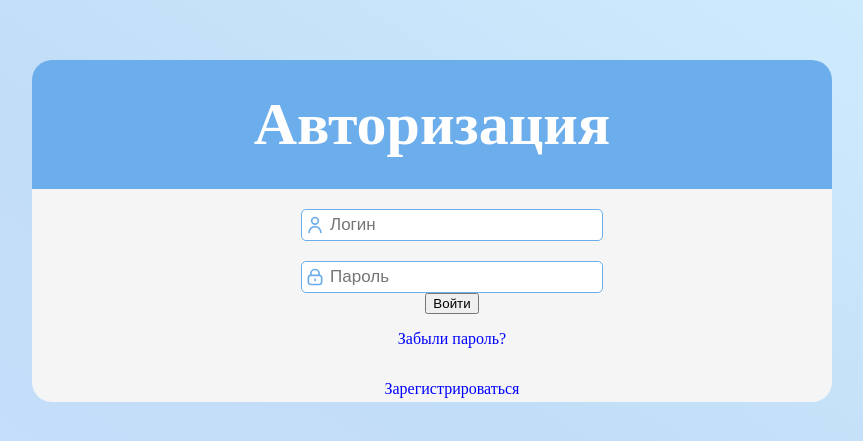
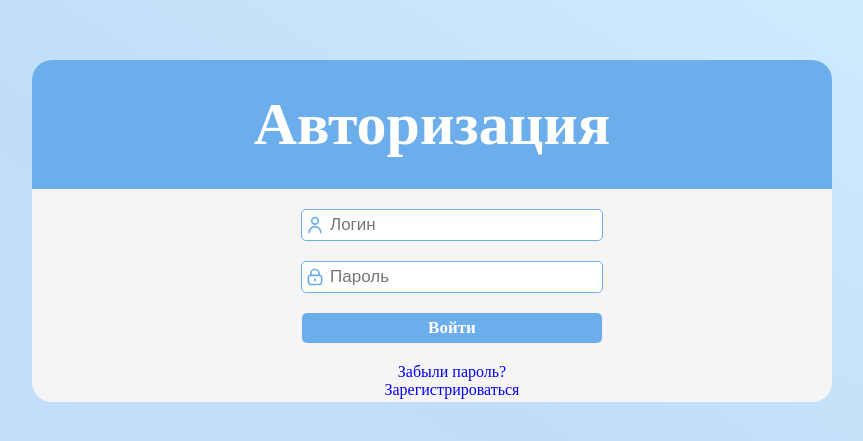
Before and after one commit to Burenix/GigaToDoList, a Django app: page /accounts/login/ in a window 1280 px wide. Shown: the top 441 px of the page, without its empty margins (208-1071 px from the left). Run offline with Django 5.2, Linux system fonts and the light colour scheme; parts of the project's set-up code (start-up, migrations or seed data) failed here and were passed over.

Commit message:
designed enter-button

```diff
--- a/accounts/templates/accounts/user_login.html
+++ b/accounts/templates/accounts/user_login.html
@@ -41,7 +41,7 @@
                 </div>
             </div>
             {% endfor %}
-            <button type="submit" class="btn btn-primary">Войти</button>
+            <button type="submit" class="btn btn-primary"><p class="text">Войти</p></button>
         </form>
         <p><a href="{% url 'password_reset' %}">Забыли пароль?</a></p>
         <p><a href="{% url 'register' %}">Зарегистрироваться</a></p>
--- a/todo_list/static/todo_list/css/style.css
+++ b/todo_list/static/todo_list/css/style.css
@@ -27,6 +27,10 @@ a{
   text-decoration: none;
   color: blue;
   display: inline-block;
+}
+
+p {
+    margin: 0;
 }
 
 input:-webkit-autofill {
@@ -314,6 +318,19 @@ a.link-update + a.link-delete {
     transition: background-color 50000s ease-in-out 0s, color 50000s ease-in-out 0s;
 }
 
+.btn.btn-primary {
+    margin-top: 20px;
+    margin-bottom: 20px;
+    height: 30px;
+    width: 100%;
+    border: none;
+    border-radius: 5px;
+    background-color: #6CADEB;
+    font-size: 17px;
+    font-weight: 600;
+    color: white;
+}
+
 #content-area-user-login {
     display: flex;
     flex-direction: column; /* Элементы будут выстраиваться по вертикали */
```
